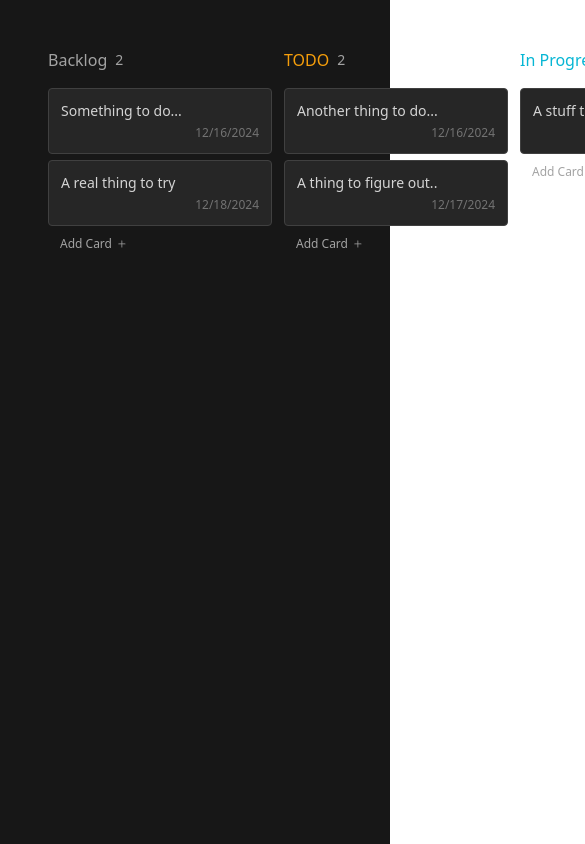
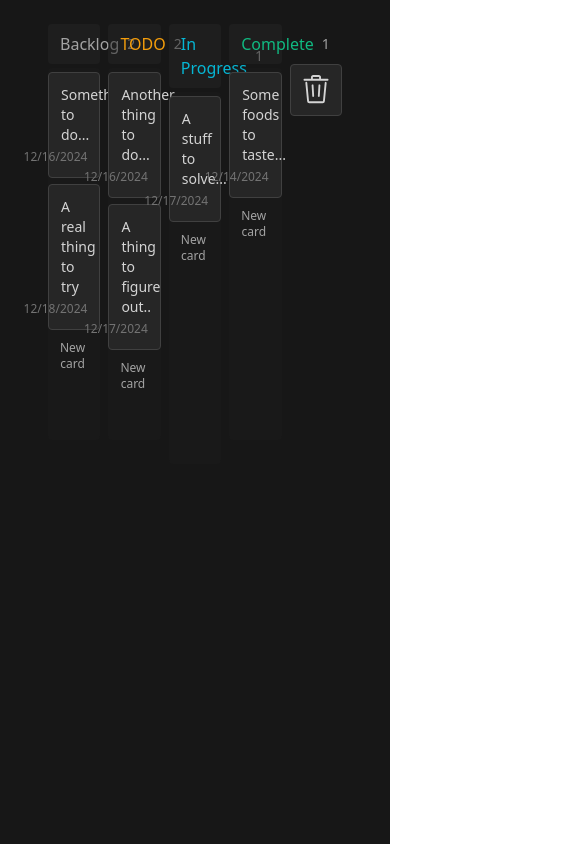
Before and after one commit to LuisNivar/my-kanban-board, a React (Vite) app: page / in a window 390 px wide. Shown: the top 844 px of the page, 585 px wide, since content can reach past the window. Built offline with nearby package versions, Linux system fonts and the light colour scheme.

Commit message:
Minimal desktop responsive

```diff
--- a/src/components/Card.tsx
+++ b/src/components/Card.tsx
@@ -18,9 +18,10 @@ export function Card(props: CardsProps) {
       <div
         draggable
         onDragStart={handleDragStart}
-        className="flex flex-col gap-1 cursor-grab rounded border border-neutral-700 bg-neutral-800 p-3 active:cursor-grabbing"
+        className="flex flex-col gap-1 cursor-grab rounded border border-neutral-700 hover:bg-neutral-700/60 bg-neutral-800 p-3 active:cursor-grabbing"
       >
         <p className="text-sm text-neutral-300">{title}</p>
+
         <span className="text-xs text-neutral-500 self-end">{date}</span>
       </div>
     </>
@@ -61,6 +62,7 @@ export function AddCard(props: AddCardsProps) {
             placeholder="Add new task..."
             className="w-full rounded border border-teal-400 bg-teal-400/20 p-3 text-sm text-neutral-50 placeholder:teal-300 focus:outline-0"
           ></textarea>
+
           <div className="mt-1.5 flex items-center justify-end gap-2">
             <button
               onClick={() => setAdding(false)}
@@ -82,7 +84,7 @@ export function AddCard(props: AddCardsProps) {
           onClick={() => setAdding(true)}
           className="flex w-full items-center gap-1 px-3 py-1 text-xs text-neutral-400 transition-colors hover:text-neutral-50"
         >
-          <span>Add Card</span>
+          <span>New card</span>
           <AddIcon />
         </button>
       )}
--- a/src/components/Column.tsx
+++ b/src/components/Column.tsx
@@ -34,10 +34,10 @@ export default function Column(props: ColumProps) {
   const filteredCards = cards.filter((c: CardsProps) => c.columnName === name);
 
   return (
-    <div className="w-56 shrink-0">
-      <div className="mb-3 gap-2 flex items-center">
+    <div className="w-full">
+      <div className="px-3 py-2 rounded cursor-default bg-neutral-800/50 mb-1 gap-2 flex items-center justify-between">
         <h3 className={`font-medium ${headingColor}`}>{title}</h3>
-        <span className="rounded text-sm text-neutral-400">
+        <span className="text-center text-sm text-neutral-400">
           {filteredCards.length}
         </span>
       </div>
@@ -45,8 +45,8 @@ export default function Column(props: ColumProps) {
         onDragOver={handleDragOver}
         onDragLeave={handleDragLeave}
         onDrop={handleDrop}
-        className={`h-full w-full transition-colors ${
-          active ? "bg-neutral-800/50" : "bg-neutral-800/0"
+        className={`rounded h-full w-full transition-colors ${
+          active ? "bg-neutral-800/50" : "bg-neutral-800/10"
         }`}
       >
         {filteredCards.map((c: CardsProps) => (
--- a/src/components/Kanban.tsx
+++ b/src/components/Kanban.tsx
@@ -7,7 +7,7 @@ import TrashCan from "./TrashCan";
 export function Kanban() {
   return (
     <CardProvider>
-      <div className="h-screen w-full bg-neutral-900 text-neutral-100">
+      <div className="h-screen w-full py-6 px-12 bg-neutral-900 text-neutral-100">
         <Board />
       </div>
     </CardProvider>
@@ -18,7 +18,7 @@ function Board() {
   const cards = useContext(CardContext);
 
   return (
-    <div className="flex h-full w-full gap-3 p-12">
+    <div className="grid gap-2 grid-cols-5 ">
       <Column
         title="Backlog"
         name="backlog"
@@ -40,7 +40,7 @@ function Board() {
       <Column
         title="Complete"
         name="complete"
-        headingColor="text-teal-500"
+        headingColor="text-emerald-500"
         cards={cards}
       />
       <TrashCan />
--- a/src/components/TrashCan.tsx
+++ b/src/components/TrashCan.tsx
@@ -17,6 +17,7 @@ export default function TrashCan() {
   }
 
   function handleDrop(e: React.DragEvent) {
+    e.preventDefault();
     const cardId = e.dataTransfer.getData("CardId");
     dispatch({
       type: "delete",
@@ -30,10 +31,10 @@ export default function TrashCan() {
       onDragOver={handleDragOver}
       onDragLeave={handleDragLeave}
       onDrop={handleDrop}
-      className={`mt-10 flex h-56 w-56 items-center justify-center rounded border text-3xl ${
+      className={`mt-10 flex max-h-56 aspect-square items-center justify-center rounded border text-3xl ${
         active
           ? "border-red-800 bg-red-800/20 text-red-500"
-          : "border-neutral-500 bg-neutral-500/20 text-nutra-500"
+          : "border-neutral-700 bg-neutral-800 text-neutral-300"
       }`}
     >
       {active ? <FireIcon /> : <TrashIcon />}
```
